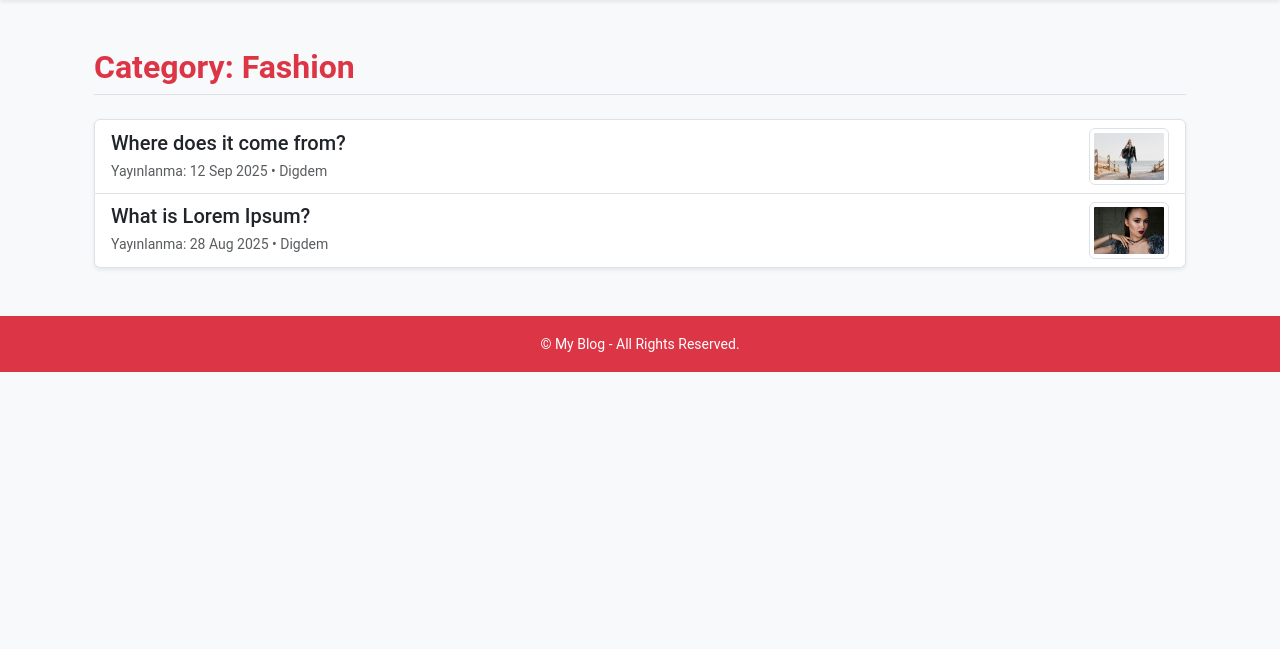
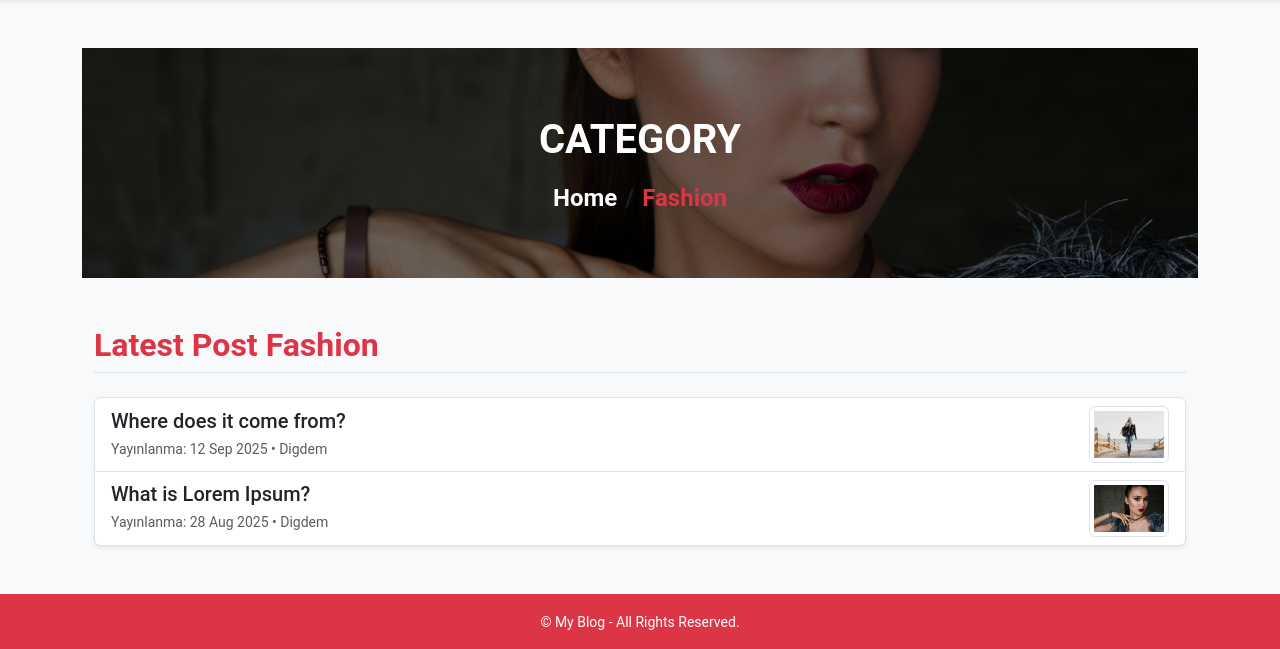
Before and after one commit to TanerSahin19/blog_projesi, a Django app: a page that uses blog/templates/blog/category_detail.html in a window 1280 px wide. Shown: the part 56-705 px from the top of the page. Run offline with Django 4.2, Linux system fonts and the light colour scheme; data comes from the database, SQL or seed files in the repository; both versions use the stored data as it was after the commit.

Commit message:
güncelleme

```diff
--- a/blog/static/blog/css/style.css
+++ b/blog/static/blog/css/style.css
@@ -1,16 +1,16 @@
-html, body {
-  height: 100%;   /* body ve html %100 olsun */
+html,
+body {
+  height: 100%; /* body ve html %100 olsun */
   margin: 0;
-  padding:0;
+  padding: 0;
   font-family: "Roboto", sans-serif;
   font-weight: 400;
   font-style: normal;
 }
 
-
 .carousel-item img {
-  height: 450px;      /* container kadar yükseklik */
-  width: 100%;       /* tam genişlik */
+  height: 450px; /* container kadar yükseklik */
+  width: 100%; /* tam genişlik */
   object-fit: cover; /* kırpılarak doldur */
 }
 
@@ -22,7 +22,6 @@ h1 {
   padding: 0;
   margin-top: 20px; /* Üstten boşluk */
   margin-bottom: 20px; /* Alttan boşluk */
-
 }
 
 /* Navbar hover efekti */
@@ -31,7 +30,7 @@ h1 {
 }
 
 .navbar-nav .nav-link::after {
-  content: '';
+  content: "";
   position: absolute;
   width: 0;
   height: 2px;
@@ -52,7 +51,6 @@ h1 {
 
 /* Hover (üzerine gelince) efekti */
 
-
 /* Dropdown item hover */
 .dropdown-menu .dropdown-item:hover {
   background-color: #dc3545;
@@ -62,21 +60,23 @@ h1 {
 
 .banner {
   position: relative;
+  width: 100%;
+  height: 230px;
   background-size: cover;
   background-position: center center;
-    width: 100%;
-    height: 450px; /* istediğin boyutu verebilirsin */
-    background-size: cover;
-    background-repeat: no-repeat;
 }
 
-.benner::before {
-    content: "";
+.banner .overlay {
   position: absolute;
   top: 0;
   left: 0;
   width: 100%;
-    height: 450px;
-    background-color: rgba(0, 0, 0, 0.5); /* yarı saydam siyah örtü */
+  height: 100%;
+  background-color: rgba(0, 0, 0, 0.5);
   z-index: 1;
 }
+
+.banner .container {
+  position: relative;
+  z-index: 2;
+}
--- a/blog/templates/blog/aside.html
+++ b/blog/templates/blog/aside.html
@@ -18,6 +18,9 @@
                     <li class="text-muted">Kategori bulunamadı.</li>
                 {% endif %}
             </ul>
+
+            !-- Yeni Kategoriler Bölümü Bitişi buraya ekleme yap -->
         </div>
+
     </div>
 </div>
--- a/blog/templates/blog/category_detail.html
+++ b/blog/templates/blog/category_detail.html
@@ -1,28 +1,50 @@
 {% extends 'blog/base.html' %}
+{% load static %}  <!-- Burada olmalı -->
 
 {% block title %}{{ category.name }} - My Blog{% endblock %}
 
 {% block content %}
+<section
+  class="banner"
+  style="background-image: url('{% static 'blog/images/model-5.jpg' %}')"
+>
+  <div class="overlay"></div>
+  <!-- Yarı saydam katman -->
+  <div class="container py-5 position-relative" style="z-index: 2">
+    <div class="row justify-content-center">
+      <div class="col-md-12 text-center">
+        <h1 class="text-uppercase fw-bold text-white"> Category</h1>
+        <nav aria-label="breadcrumb">
+          <ol class="breadcrumb justify-content-center bg-transparent">
+            <li class="breadcrumb-item">
+              <a href="{% url 'blog:home' %}" class="text-white text-decoration-none fw-bold h4">Home</a>
+            </li>
+            <li class="breadcrumb-item active text-danger h4 fw-bold" aria-current="page">
+              {{ category.name }}
+            </li>
+          </ol>
+        </nav>
+      </div>
+    </div>
+  </div>
+</section>
 <div class="container mt-5">
   <h2 class="mb-4 text-danger fw-bold border-bottom pb-2">
-    Category: {{ category.name }}
+  Latest Post {{ category.name }}
   </h2>
 
   {% if category_posts %}
   <div class="list-group shadow-sm rounded">
     {% for post in category_posts %}
-        <a href="{% url 'blog:post_detail' post.slug %}"
-           class="list-group-item list-group-item-action d-flex justify-content-between align-items-center">
+    <a href="{% url 'blog:post_detail' post.slug %}" class="list-group-item list-group-item-action d-flex justify-content-between align-items-center">
       <div>
         <h5 class="mb-1">{{ post.title }}</h5>
         <small class="text-muted">
-              Yayınlanma: {{ post.created_at|date:"d M Y" }}
-              {% if post.author %} • {{ post.author.username }}{% endif %}
+          Yayınlanma: {{ post.created_at|date:"d M Y" }} {% if post.author %} • {{ post.author.username }}{% endif %}
         </small>
       </div>
       {% if post.image %}
-            <img src="{{ post.image.url }}" alt="{{ post.title }}"
-                 class="img-thumbnail" style="width: 80px; height: auto;">
+      <img src="{{ post.image.url }}" alt="{{ post.title }}" class="img-thumbnail" style="width: 80px; height: auto" />
       {% endif %}
     </a>
     {% endfor %}
```
Also changed, not shown: blog/templates/blog/post_list.html (+12 -15 lines), db.sqlite3. Lines whose indentation alone changed are shown as unchanged.
